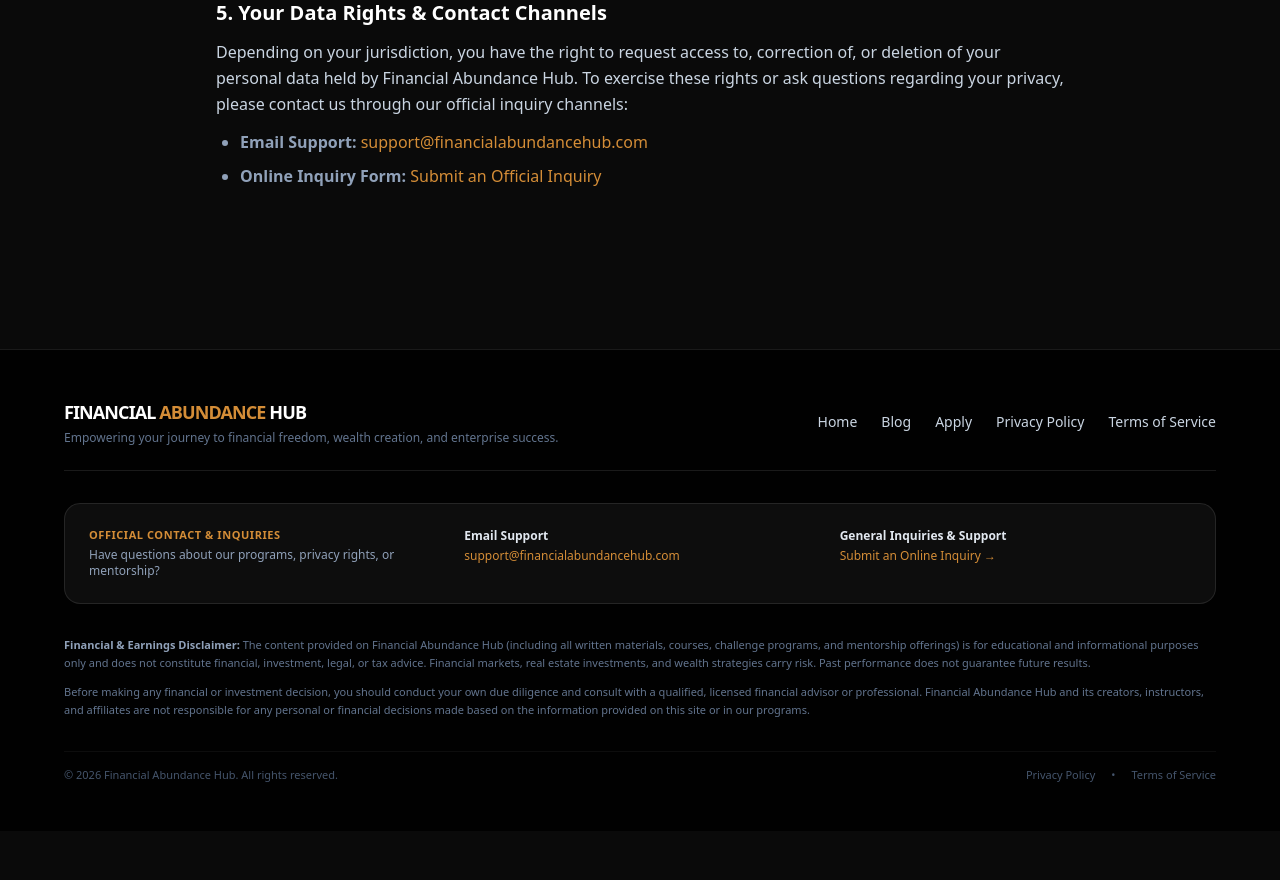
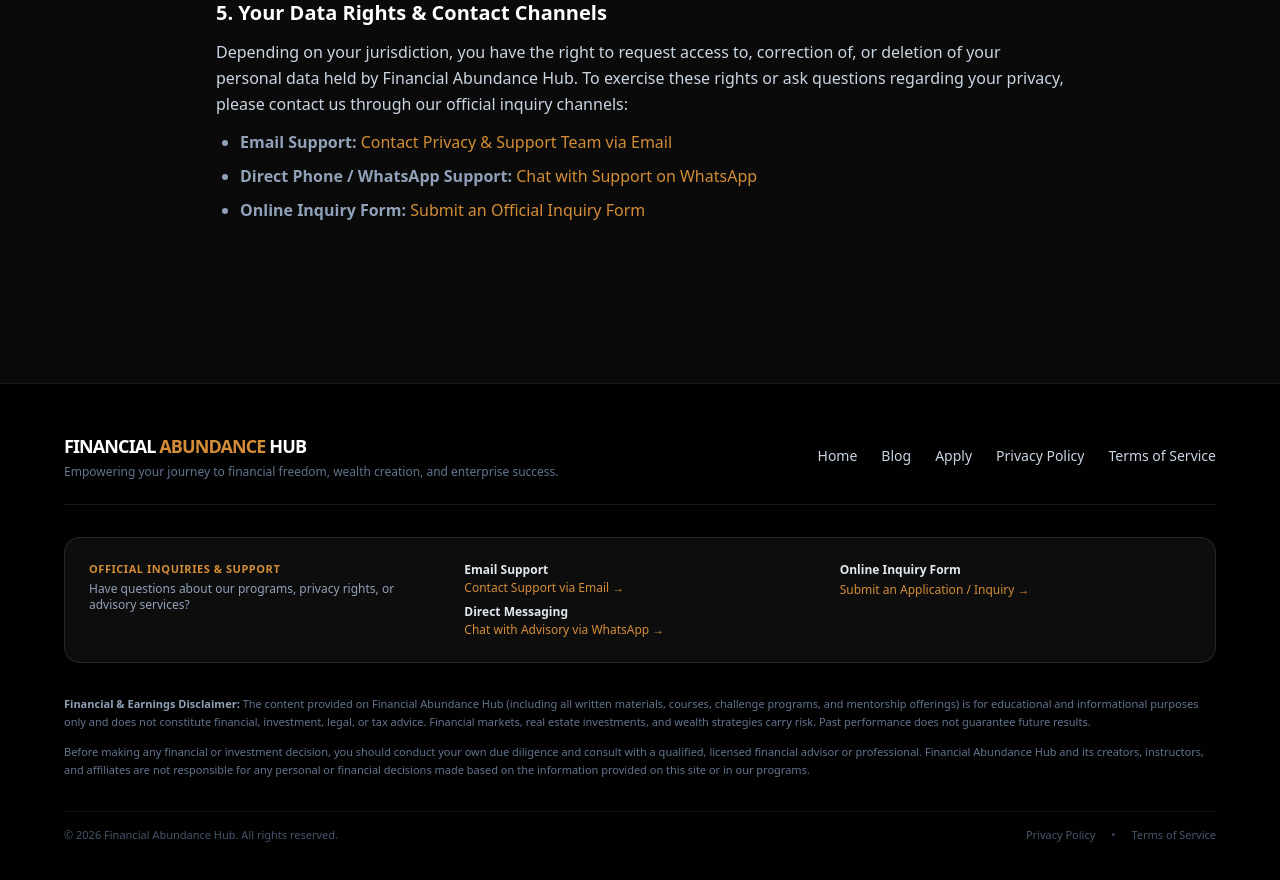
Before and after one commit to KayceeEasy/FinancialAbundanceHub, a Next.js app: page /privacy in a window 1280 px wide. Shown: the part 1020-1900 px from the top of the page. Before the commit the page ends 1851 px from the top, so only its background shows below. Built offline with nearby package versions, Linux system fonts and the light colour scheme.

Commit message:
Use descriptive link anchors for email and WhatsApp without revealing raw contact info on page

```diff
--- a/src/app/privacy/page.tsx
+++ b/src/app/privacy/page.tsx
@@ -7,6 +7,9 @@ export const metadata: Metadata = {
 };
 
 export default function PrivacyPage() {
+  const whatsappUrl = "https://wa.me/2348068067298?text=Hello,%20I%20am%20contacting%20you%20from%20Financial%20Abundance%20Hub.";
+  const mailtoUrl = "mailto:blessingjoy@lifecardcompany.com?subject=Financial%20Abundance%20Hub%20Privacy%20Inquiry";
+
   return (
     <main className="max-w-4xl mx-auto px-6 pt-32 pb-20 text-slate-300">
       <h1 className="text-4xl md:text-5xl font-black text-white mb-4">
@@ -64,14 +67,20 @@ export default function PrivacyPage() {
           <ul className="list-disc pl-6 space-y-2 text-slate-400">
             <li>
               <strong>Email Support:</strong>{" "}
-              <a href="mailto:support@financialabundancehub.com" className="text-amber-500 hover:underline">
-                support@financialabundancehub.com
+              <a href={mailtoUrl} className="text-amber-500 hover:underline">
+                Contact Privacy & Support Team via Email
+              </a>
+            </li>
+            <li>
+              <strong>Direct Phone / WhatsApp Support:</strong>{" "}
+              <a href={whatsappUrl} target="_blank" rel="noopener noreferrer" className="text-amber-500 hover:underline">
+                Chat with Support on WhatsApp
               </a>
             </li>
             <li>
               <strong>Online Inquiry Form:</strong>{" "}
               <Link href="/apply?program=General-Inquiry" className="text-amber-500 hover:underline">
-                Submit an Official Inquiry
+                Submit an Official Inquiry Form
               </Link>
             </li>
           </ul>
--- a/src/components/Footer.tsx
+++ b/src/components/Footer.tsx
@@ -1,6 +1,9 @@
 import Link from 'next/link';
 
 export default function Footer() {
+  const whatsappUrl = "https://wa.me/2348068067298?text=Hello,%20I%20am%20contacting%20you%20from%20Financial%20Abundance%20Hub.";
+  const mailtoUrl = "mailto:blessingjoy@lifecardcompany.com?subject=Financial%20Abundance%20Hub%20Inquiry";
+
   return (
     <footer className="w-full bg-black/90 border-t border-white/10 text-slate-400 text-xs py-12 px-6 md:px-16 mt-20 relative z-10">
       <div className="max-w-6xl mx-auto space-y-8">
@@ -25,22 +28,30 @@ export default function Footer() {
           </div>
         </div>
 
-        {/* Contact & Inquiry Channels */}
+        {/* Official Inquiry Channels (Hidden raw email/phone) */}
         <div className="grid grid-cols-1 md:grid-cols-3 gap-6 bg-white/5 border border-white/10 rounded-2xl p-6 text-slate-300 text-xs">
           <div>
-            <h4 className="text-white font-semibold mb-1 uppercase tracking-wider text-[11px] text-amber-500">Official Contact & Inquiries</h4>
-            <p className="text-slate-400">Have questions about our programs, privacy rights, or mentorship?</p>
+            <h4 className="text-white font-semibold mb-1 uppercase tracking-wider text-[11px] text-amber-500">Official Inquiries & Support</h4>
+            <p className="text-slate-400">Have questions about our programs, privacy rights, or advisory services?</p>
+          </div>
+          <div className="space-y-2">
+            <div>
+              <h5 className="text-slate-200 font-semibold mb-0.5">Email Support</h5>
+              <a href={mailtoUrl} className="text-amber-500 hover:underline">
+                Contact Support via Email →
+              </a>
+            </div>
+            <div>
+              <h5 className="text-slate-200 font-semibold mb-0.5">Direct Messaging</h5>
+              <a href={whatsappUrl} target="_blank" rel="noopener noreferrer" className="text-amber-500 hover:underline">
+                Chat with Advisory via WhatsApp →
+              </a>
+            </div>
           </div>
           <div>
-            <h5 className="text-slate-200 font-semibold mb-1">Email Support</h5>
-            <a href="mailto:support@financialabundancehub.com" className="text-amber-500 hover:underline">
-              support@financialabundancehub.com
-            </a>
-          </div>
-          <div>
-            <h5 className="text-slate-200 font-semibold mb-1">General Inquiries & Support</h5>
+            <h5 className="text-slate-200 font-semibold mb-1">Online Inquiry Form</h5>
             <Link href="/apply?program=General-Inquiry" className="text-amber-500 hover:underline">
-              Submit an Online Inquiry →
+              Submit an Application / Inquiry →
             </Link>
           </div>
         </div>
```
